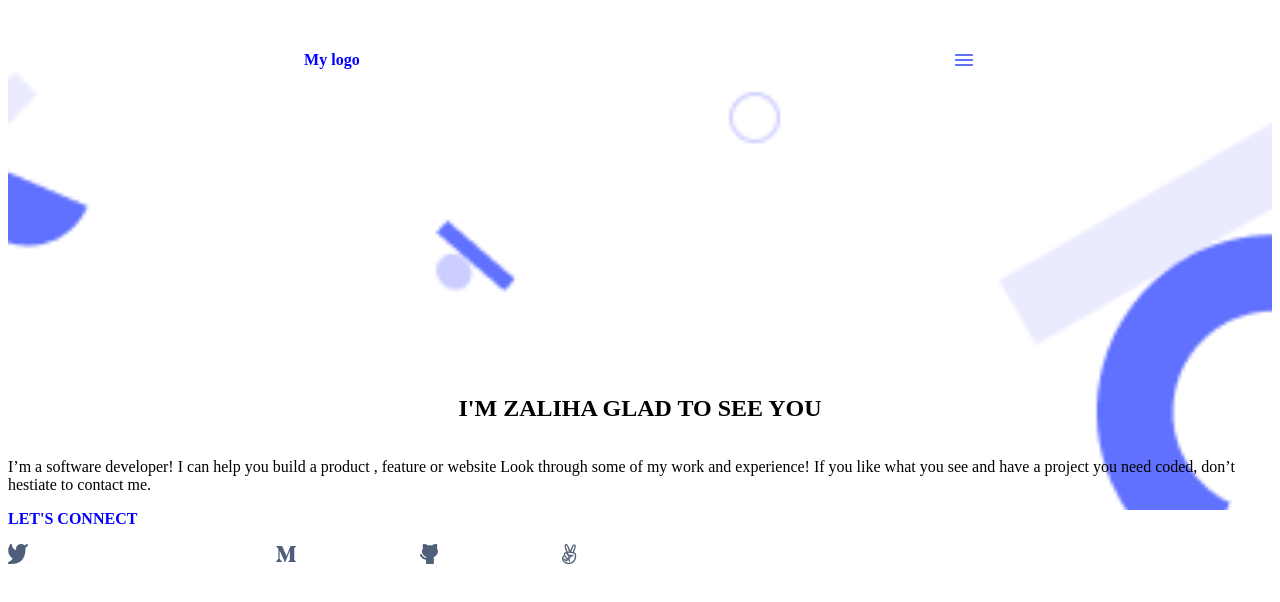
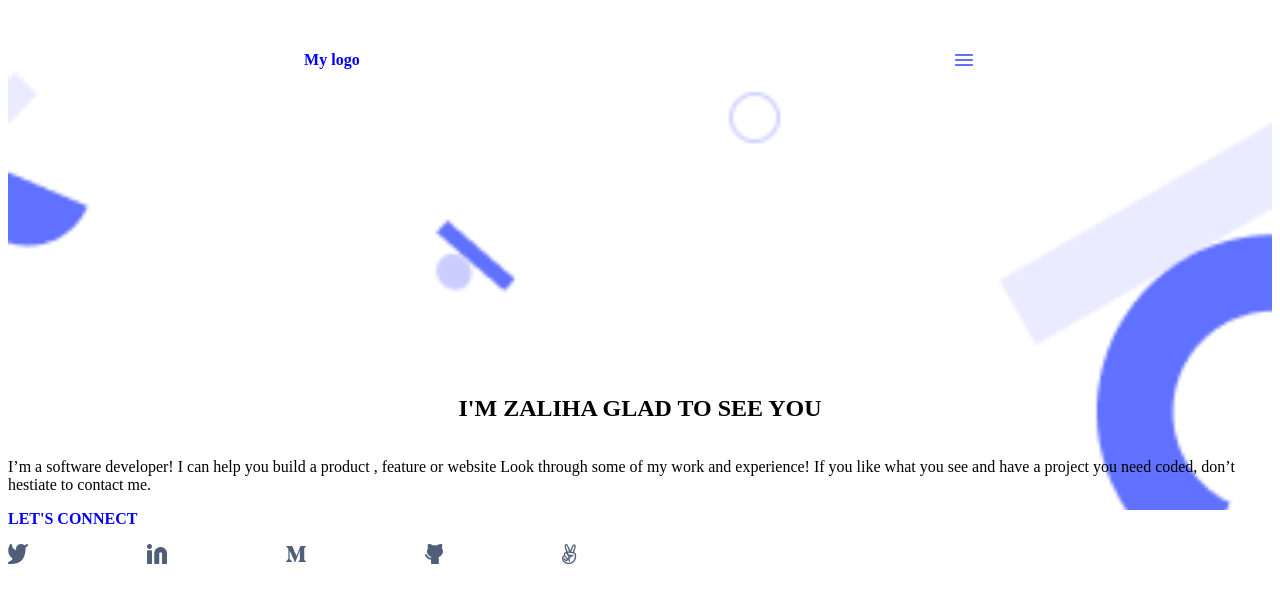
Before and after one commit to xaleehrtyunus/portfolio, a website: page index.html in a window 1280 px wide. Drawn offline with Linux system fonts and the light colour scheme.

Commit message:
Add icon

```diff
--- a/index.html
+++ b/index.html
@@ -21,7 +21,7 @@
 			<a href="#" class="connect">LET'S CONNECT</p>
 					<div class="icons">
 							<img src="./images/twitter.png" alt="">
-							<img src="./images/" alt="">
+							<img src="./images/Linkedin.png" alt="">
 							<img src="./images/vector-m.png" alt="">
 							<img src="./images/baby.svg" alt="">
 							<img src="./images/hand.png" alt="">
```
